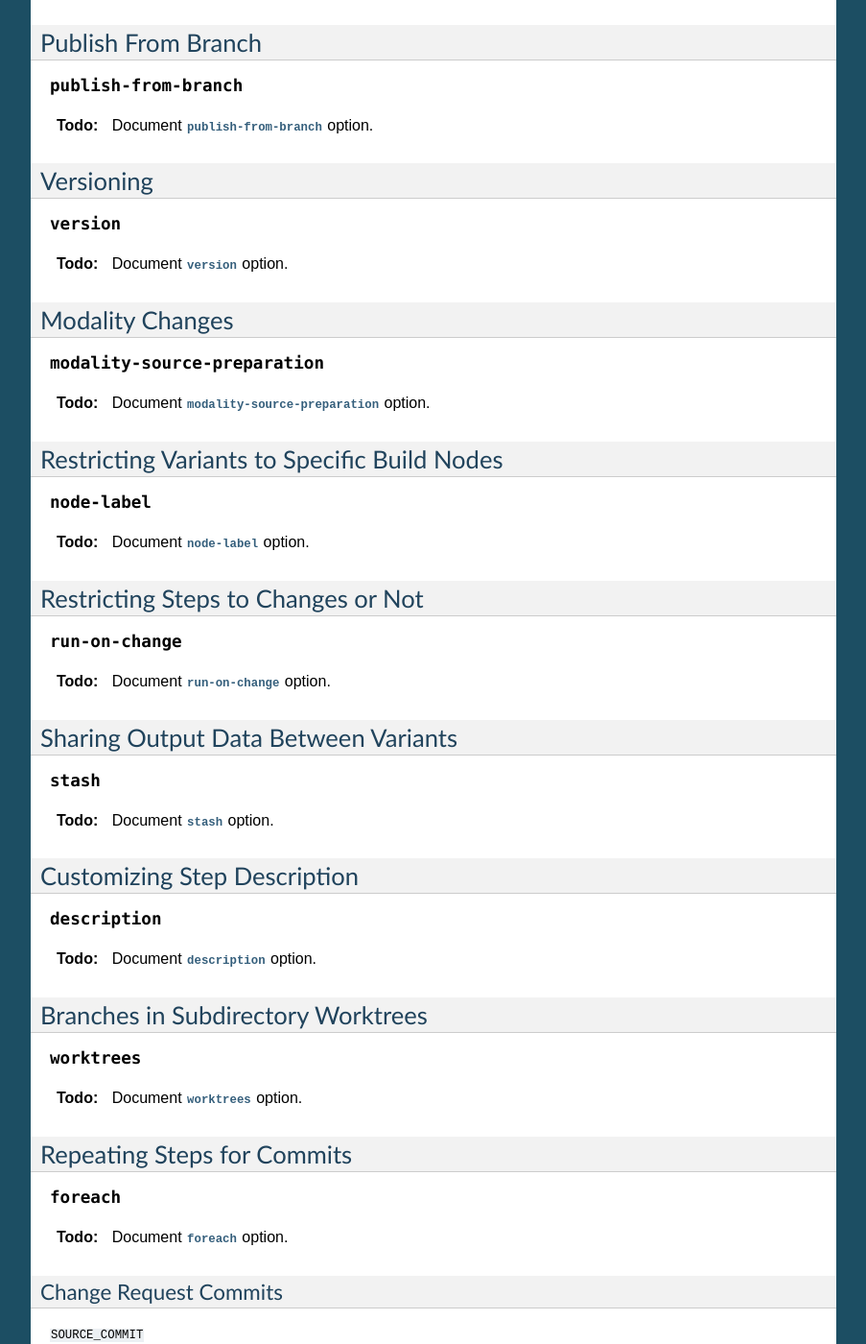
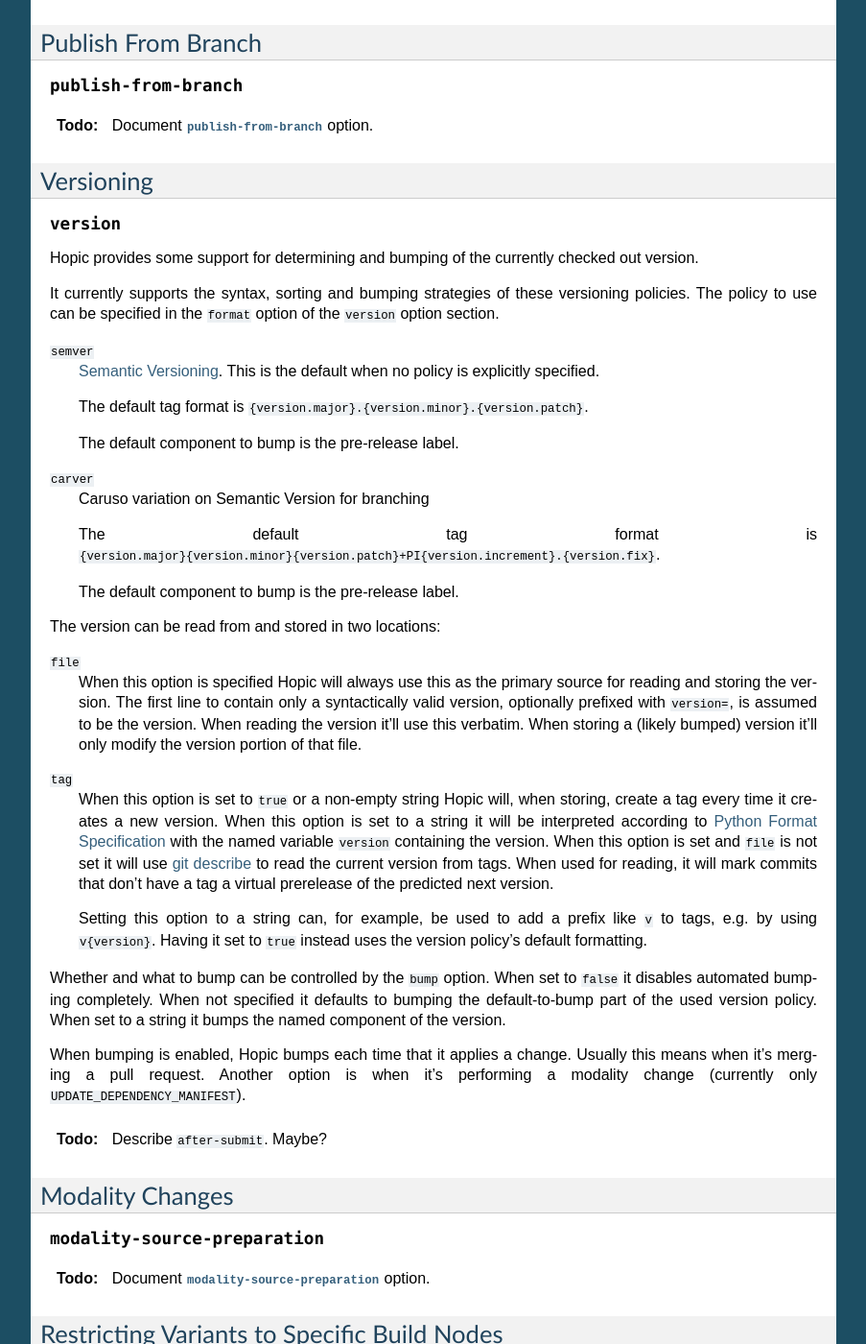
Before and after one commit to tomtom-international/hopic, a Sphinx documentation site: the page built from doc/source/config.rst, in a window 1280 px wide and 1400 px high, scrolled down 3674 px. Shown: the whole window at 96% size, without its empty margins (198-1101 px from the left). Built offline with Sphinx 7.4.7, drawn with Linux system fonts in a browser that asks for light colours.

Commit message:
docs: describe the `version` config section
(cherry picked from commit d31581c77049daa661cd22661dee557ec8e6e057)

```diff
--- a/doc/source/config.rst
+++ b/doc/source/config.rst
@@ -166,9 +166,55 @@ Versioning
 
 .. option:: version
 
-.. todo::
+Hopic provides some support for determining and bumping of the currently checked out version.
 
-    Document :option:`version` option.
+It currently supports the syntax, sorting and bumping strategies of these versioning policies.
+The policy to use can be specified in the ``format`` option of the ``version`` option section.
+
+``semver``
+   `Semantic Versioning`_. This is the default when no policy is explicitly specified.
+
+   The default tag format is ``{version.major}.{version.minor}.{version.patch}``.
+
+   The default component to bump is the pre-release label.
+
+``carver``
+   Caruso variation on Semantic Version for branching
+
+   The default tag format is ``{version.major}{version.minor}{version.patch}+PI{version.increment}.{version.fix}``.
+
+   The default component to bump is the pre-release label.
+
+The version can be read from and stored in two locations:
+
+``file``
+    When this option is specified Hopic will always use this as the primary source for reading and storing the version.
+    The first line to contain only a syntactically valid version, optionally prefixed with ``version=``, is assumed to be the version.
+    When reading the version it'll use this verbatim.
+    When storing a (likely bumped) version it'll only modify the version portion of that file.
+
+``tag``
+    When this option is set to ``true`` or a non-empty string Hopic will, when storing, create a tag every time it creates a new version.
+    When this option is set to a string it will be interpreted according to `Python Format Specification`_ with the named variable ``version`` containing the version.
+    When this option is set and ``file`` is not set it will use `git describe <https://git-scm.com/docs/git-describe>`_ to read the current version from tags.
+    When used for reading, it will mark commits that don't have a tag a virtual prerelease of the predicted next version.
+
+    Setting this option to a string can, for example, be used to add a prefix like ``v`` to tags, e.g. by using ``v{version}``.
+    Having it set to ``true`` instead uses the version policy's default formatting.
+
+Whether and what to bump can be controlled by the ``bump`` option.
+When set to ``false`` it disables automated bumping completely.
+When not specified it defaults to bumping the default-to-bump part of the used version policy.
+When set to a string it bumps the named component of the version.
+
+When bumping is enabled, Hopic bumps each time that it applies a change.
+Usually this means when it's merging a pull request.
+Another option is when it's performing a modality change (currently only ``UPDATE_DEPENDENCY_MANIFEST``).
+
+.. todo:: Describe ``after-submit``. Maybe?
+
+.. _Semantic Versioning: https://semver.org/
+.. _Python Format Specification: https://docs.python.org/3/library/string.html#formatspec
 
 Modality Changes
 ----------------
```
